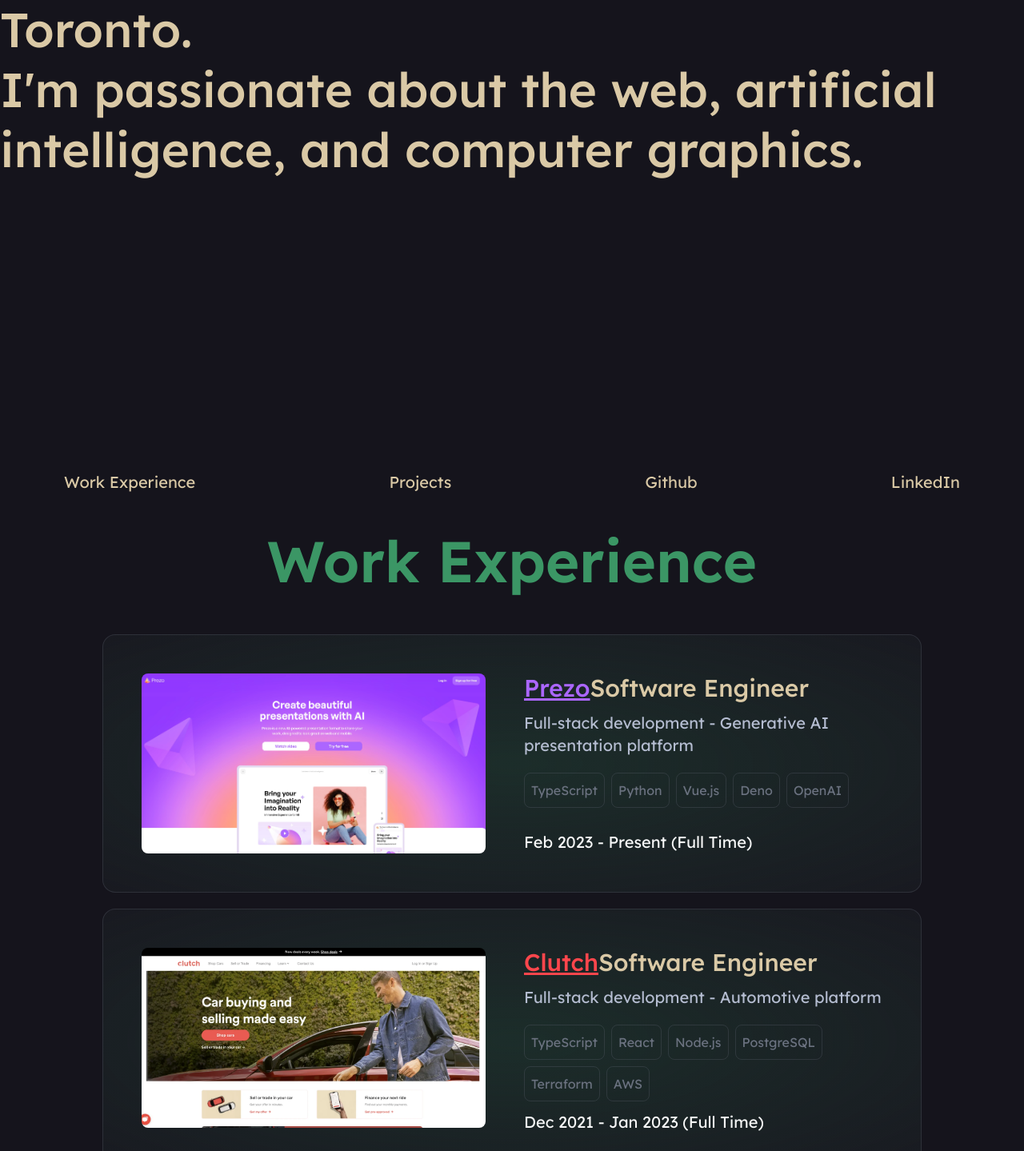
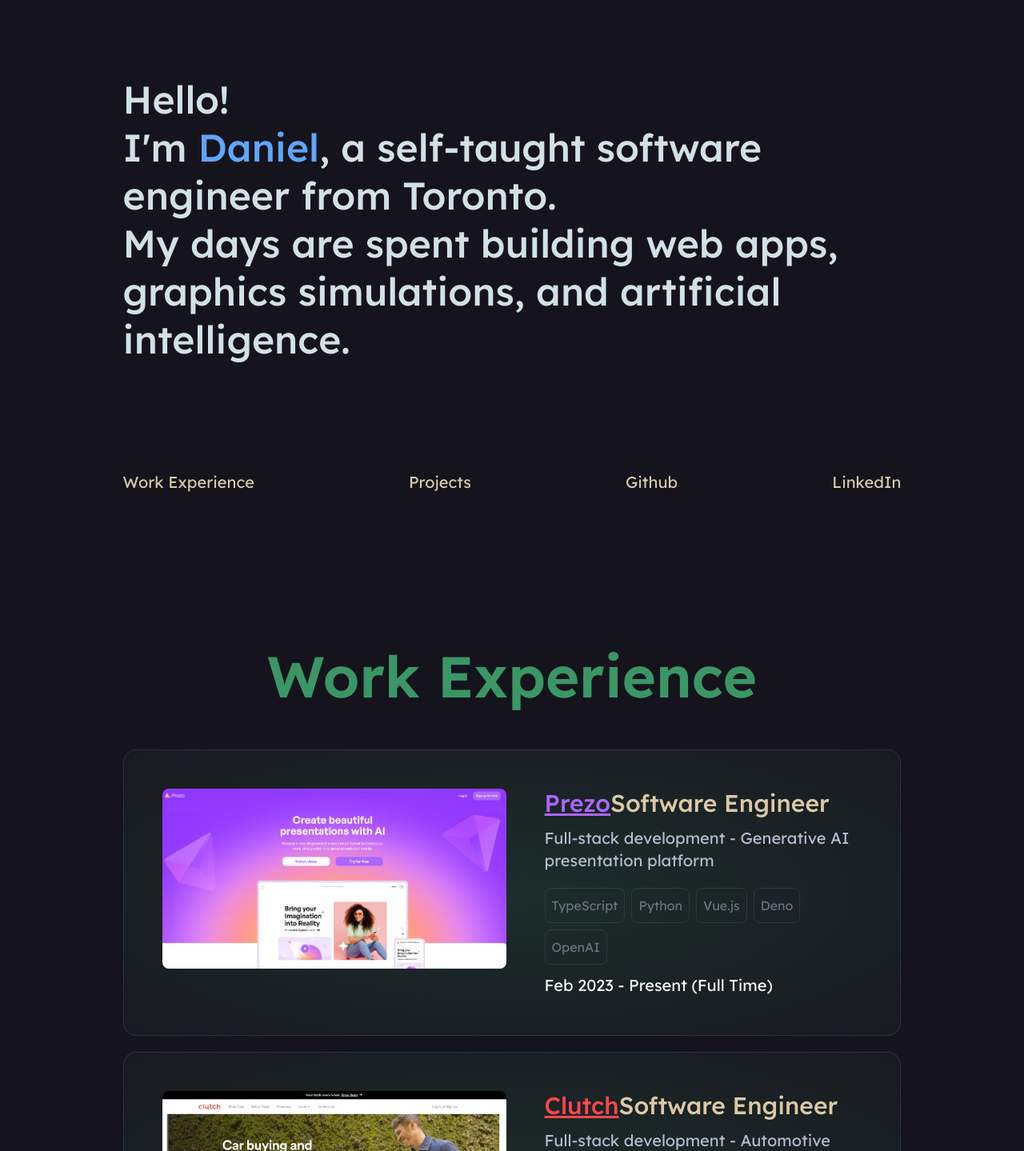
Before and after one commit to DanielHZhang/danielhzhang, a SvelteKit app: page / in a window 1280 px wide. Shown: the part 151-1590 px from the top of the page at 80% size. Built offline with nearby package versions, Linux system fonts and the light colour scheme.

Commit message:
Scroll transitions for all major elements

```diff
--- a/src/app.css
+++ b/src/app.css
@@ -4,12 +4,9 @@
 
 :root {
 	--transparent: hsla(0, 0%, 100%, 0);
-	/* --scrollbar-background: #202324; */
 	--scrollbar-thumb-color: #2b2d2e;
-	/* --scrollbar-corner-color: #181a1b; */
 	--background-color: #15141c;
 
-	/* color-scheme: light dark; */
 	font-synthesis: none;
 	text-rendering: optimizeLegibility;
 	background-color: var(--background-color);
@@ -35,16 +32,14 @@
 	background-color: var(--scrollbar-thumb-color);
 	border-radius: 16px;
 }
-/* @media (prefers-color-scheme: light) {
-	:root {
-		color: #15141c;
-		background-color: #ffffff;
-	}
+
+.anime {
+	opacity: 0;
+	transform: translateY(-50px) scale(0.94);
+	transition: all 500ms ease;
 }
 
-@media (prefers-color-scheme: dark) {
-	:root {
-		background-color: #15141c;
-		color: #ffffff;
-	}
-} */
+.anime-done {
+	opacity: 1;
+	transform: translateY(0px) scale(1);
+}
--- a/src/app.html
+++ b/src/app.html
@@ -6,14 +6,7 @@
 		<meta name="viewport" content="width=device-width, initial-scale=1" />
 		<link rel="preconnect" href="https://fonts.googleapis.com" />
 		<link rel="preconnect" href="https://fonts.gstatic.com" crossorigin />
-		<!-- <link
-			href="https://fonts.googleapis.com/css2?family=Josefin+Sans:wght@300;400;500&family=Manrope:wght@400;500;600&display=swap"
-			rel="stylesheet"
-		/> -->
-		<link
-			href="https://fonts.googleapis.com/css2?family=Josefin+Sans:wght@200;300;400;500&family=Lexend:wght@300..700&display=swap"
-			rel="stylesheet"
-		/>
+		<link href="https://fonts.googleapis.com/css2?family=Lexend:wght@300..700&display=swap" rel="stylesheet" />
 
 		%sveltekit.head%
 	</head>
--- a/src/components/contact.svelte
+++ b/src/components/contact.svelte
@@ -4,9 +4,9 @@
 	import SectionTitle from './section-title.svelte';
 </script>
 
-<div class="mb-16">
+<div>
 	<SectionTitle id="#contact">Let's Connect</SectionTitle>
-	<div class="flex justify-center gap-4">
+	<div class="anime anime-done flex justify-center gap-4">
 		<LinkButton href="mailto:hello@danielhzhang.com">Send email</LinkButton>
 		<LinkButton href={linkedinProfileUrl} bordered>LinkedIn message</LinkButton>
 	</div>
--- a/src/components/footer.svelte
+++ b/src/components/footer.svelte
@@ -3,10 +3,11 @@
 	import Icon from './icon.svelte';
 </script>
 
-<footer class="border-t border-t-gray-500 border-opacity-10 text-base">
+<!-- border-t border-t-gray-500 border-opacity-10  -->
+<footer class="text-base">
 	<div class="flex justify-between items-center p-12">
 		<div>
-			<a class="font-josefin text-gold" href="/">DANIEL HAIYAO ZHANG</a>
+			<a class="text-gold" href="/">DANIEL HAIYAO ZHANG</a>
 			<p class="text-gray-400">Made with 🍁 from Canada</p>
 		</div>
 		<div>
--- a/src/components/hero.svelte
+++ b/src/components/hero.svelte
@@ -1,5 +1,6 @@
 <script lang="ts">
 	import { fly } from 'svelte/transition';
+	import { expoOut } from 'svelte/easing';
 	import { githubProfileUrl, linkedinProfileUrl } from '../utils/constants';
 	import Icon from './icon.svelte';
 
@@ -16,15 +17,18 @@
 
 <svelte:window on:scroll={handleScroll} />
 
-<div class="flex flex-col items-center min-h-screen">
-	<div class="flex flex-col text-gold text-6xl leading-tight font-medium">
-		<div>Hey there! I'm Daniel Haiyao Zhang!</div>
-		<div>I'm a self-taught software engineer from Toronto.</div>
-		<div>I'm passionate about the web, artificial intelligence, and computer graphics.</div>
+<div class="flex items-end pb-[20%] min-h-screen relative">
+	<div class="flex flex-col text-5xl text-gray-300 leading-tight font-medium">
+		<div>Hello!</div>
+		<div>I'm <span class="text-blue-400">Daniel</span>, a self-taught software engineer from Toronto.</div>
+		<div>My days are spent building web apps, graphics simulations, and artificial intelligence.</div>
 	</div>
 
 	{#if atTopOfPage}
-		<div class="flex justify-between absolute bottom-8 left-20 right-20" transition:fly={{ duration: 200, y: -40 }}>
+		<div
+			class="flex justify-between absolute bottom-8 inset-x-0"
+			transition:fly={{ duration: 200, y: 40, easing: expoOut }}
+		>
 			<a href="#work-experience" class="link-item">
 				<Icon kind="briefcase" width={26} height={26} stroke="#fff" />
 				<span>Work Experience</span>
--- a/src/components/project-item.svelte
+++ b/src/components/project-item.svelte
@@ -50,7 +50,7 @@
 </script>
 
 <div
-	class="project-item relative flex flex-col gap-4 border border-gray-500 border-opacity-25 rounded-2xl p-8 transition-transform duration-300 ease-out bg-card"
+	class="project-item anime anime-done relative flex flex-col gap-4 border border-gray-500 border-opacity-25 rounded-2xl p-8 transition-transform duration-300 ease-out bg-card"
 	style="--x: {x}px; --y: {y}px; --x-rotation: {xRotation}deg; --y-rotation: {yRotation}deg; --gradient-color: {gradientColor}"
 	role="article"
 	bind:this={element}
--- a/src/components/section-title.svelte
+++ b/src/components/section-title.svelte
@@ -1,12 +1,12 @@
 <script lang="ts">
 	import { option } from '../utils';
 
-	export let color = '#9e7a7a';
+	export let color = '#ba7385';
 	export let id = option<string>();
 </script>
 
 <div class="flex flex-col mb-14">
-	<h1 {id} class="md:text-7xl xs:text-5xl font-semibold text-center pt-4" style="color: {color}">
+	<h1 {id} class="md:text-7xl xs:text-5xl font-semibold text-center pt-4 anime anime-done" style="color: {color};">
 		<slot />
 	</h1>
 </div>
--- a/src/components/work-experience.svelte
+++ b/src/components/work-experience.svelte
@@ -48,12 +48,12 @@
 	];
 </script>
 
-<div class="flex flex-col">
+<div id="work-container" class="project project-transition flex flex-col">
 	<SectionTitle id="work-experience" color="rgb({baseColorRgb}, 0.75)">Work Experience</SectionTitle>
-	<div class="flex flex-col sm:gap-5 xs:gap-2">
+	<div class="anime anime-done flex flex-col sm:gap-5 xs:gap-2">
 		{#each workExperiences as work}
 			<div
-				class="flex flex-col border border-gray-500 border-opacity-25 rounded-2xl sm:p-12 xs:p-6 gradient-bg"
+				class="anime anime-done flex flex-col border border-gray-500 border-opacity-25 rounded-2xl sm:p-12 xs:p-6 gradient-bg"
 				style="--gradient-color: {gradientColor}"
 			>
 				<div class="flex xs:flex-wrap lg:flex-nowrap sm:gap-12 xs:gap-4">
--- a/src/routes/+error.svelte
+++ b/src/routes/+error.svelte
@@ -4,11 +4,11 @@
 
 <div class="flex flex-col h-screen">
 	<div class="text-center p-4">
-		<a class="font-josefin text-gold" href="/">DANIEL HAIYAO ZHANG</a>
+		<a class="text-gold" href="/">DANIEL HAIYAO ZHANG</a>
 	</div>
 	<div class="flex grow items-center justify-center">
 		<div class="flex flex-col">
-			<h1 class="font-semibold text-2xl block mb-6">Page not found</h1>
+			<h1 class="font-semibold text-4xl block mb-8">Page not found</h1>
 			<LinkButton href="/">Go Home</LinkButton>
 		</div>
 	</div>
--- a/src/routes/+page.svelte
+++ b/src/routes/+page.svelte
@@ -1,21 +1,40 @@
 <script lang="ts">
+	import { onMount } from 'svelte';
 	import Contact from '../components/contact.svelte';
 	import Footer from '../components/footer.svelte';
 	import Hero from '../components/hero.svelte';
 	import Projects from '../components/projects.svelte';
 	import WorkExperience from '../components/work-experience.svelte';
+
+	onMount(() => {
+		const observer = new IntersectionObserver((entries) => {
+			entries.forEach((entry) => {
+				// entry.target.classList.toggle('anime-done', entry.isIntersecting);
+				if (entry.isIntersecting) {
+					setTimeout(() => {
+						entry.target.classList.add('anime-done');
+					}, 250);
+				}
+			});
+		});
+
+		// Remove the done state from all elements initially, in case that JavaScript is disabled on the user's browser
+		const fadeElements = document.querySelectorAll('.anime');
+		for (const element of fadeElements) {
+			element.classList.remove('anime-done');
+			observer.observe(element);
+		}
+	});
 </script>
 
 <svelte:head>
-	<title>Daniel H Zhang</title>
+	<title>Daniel Haiyao Zhang - Software Engineer</title>
 </svelte:head>
 
-<div class="flex flex-col text-xl">
+<div class="flex flex-col text-xl gap-36 xl:px-[12%] lg:px-[6%] md:px-4 xs:px-2 mx-auto">
 	<Hero />
-	<div class="flex flex-col gap-36 xl:px-[10%] lg:px-[6%] md:px-4 xs:px-2 mx-auto">
-		<WorkExperience />
-		<Projects />
-		<Contact />
-	</div>
+	<WorkExperience />
+	<Projects />
+	<Contact />
 	<Footer />
 </div>
--- a/tailwind.config.js
+++ b/tailwind.config.js
@@ -10,11 +10,11 @@
 			},
 			fontFamily: {
 				sans: ['Lexend', ...defaultTheme.fontFamily.sans],
-				josefin: 'Josefin Sans',
 			},
 			colors: {
 				white: 'rgb(247, 248, 248)',
 				gray: {
+					300: '#D1E1E4',
 					400: 'rgb(180, 188, 208)',
 				},
 				gold: 'rgb(218, 201, 166)',
```
Also changed, not shown: .eslintrc.cjs.
